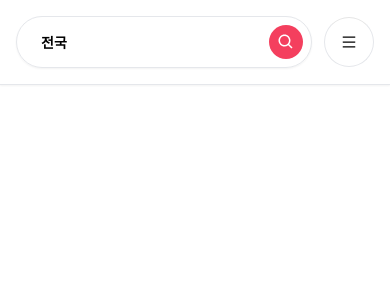
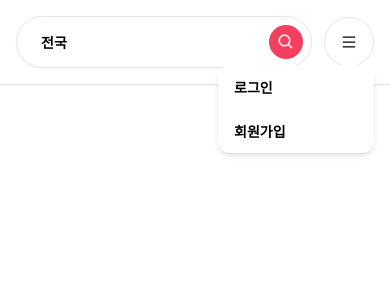
Before and after one commit to jungjaeseung/camping-reservation-app, a Next.js app: page / in a window 390 px wide. Both pictures are taken after a click on the element 349 px from the left and 42 px from the top of the page. Shown: the top 300 px of the page. Built offline with nearby package versions, Linux system fonts and the light colour scheme.

Commit message:
navbar hamburger menu

```diff
--- /dev/null
+++ b/app/components/navbar/MenuItem.tsx
@@ -0,0 +1,19 @@
+"use client";
+
+interface MenuItemProps {
+  onClick: () => void;
+  label: string;
+}
+
+const MenuItem: React.FC<MenuItemProps> = ({ onClick, label }) => {
+  return (
+    <div
+      onClick={onClick}
+      className="px-4 py-3 hover:bg-neutral-100 trasition font-semibold"
+    >
+      {label}
+    </div>
+  );
+};
+
+export default MenuItem;
--- a/app/components/navbar/Navbar.tsx
+++ b/app/components/navbar/Navbar.tsx
@@ -1,3 +1,5 @@
+"use client";
+
 import Container from "../Container";
 import Logo from "./Logo";
 import Search from "./Search";
--- a/app/components/navbar/UserMenu.tsx
+++ b/app/components/navbar/UserMenu.tsx
@@ -1,9 +1,18 @@
 "use client";
 
 import { AiOutlineMenu } from "react-icons/ai";
+import { useCallback, useState } from "react";
+
 import Avatar from "../Avatar";
+import MenuItem from "./MenuItem";
 
 const UserMenu = () => {
+  const [isOpen, setIsOpen] = useState(false);
+
+  const toggleOpen = useCallback(() => {
+    setIsOpen((prev) => !prev);
+  }, []);
+
   return (
     <div className="relative">
       <div className="flex flex-row items-center gap-3">
@@ -14,7 +23,7 @@
           어디든 편하게 예약하기
         </div>
         <div
-          onClick={() => {}}
+          onClick={toggleOpen}
           className="p-4 md:py-1 md:px-2 border-[1px] border-t-neutral-200 flex flex-row items-center gap-3 rounded-full cursor-pointer hover:shadow-md transition"
         >
           <AiOutlineMenu />
@@ -23,6 +32,16 @@
           </div>
         </div>
       </div>
+      {isOpen && (
+        <div className="absolute rounded-xl shadow-md w-[40vw] md:w-3/4 bg-white overflow-hidden right-0 top-12 text-sm">
+          <div className="flex flex-col cursor-pointer">
+            <>
+              <MenuItem onClick={() => {}} label="로그인" />
+              <MenuItem onClick={() => {}} label="회원가입" />
+            </>
+          </div>
+        </div>
+      )}
     </div>
   );
 };
```
